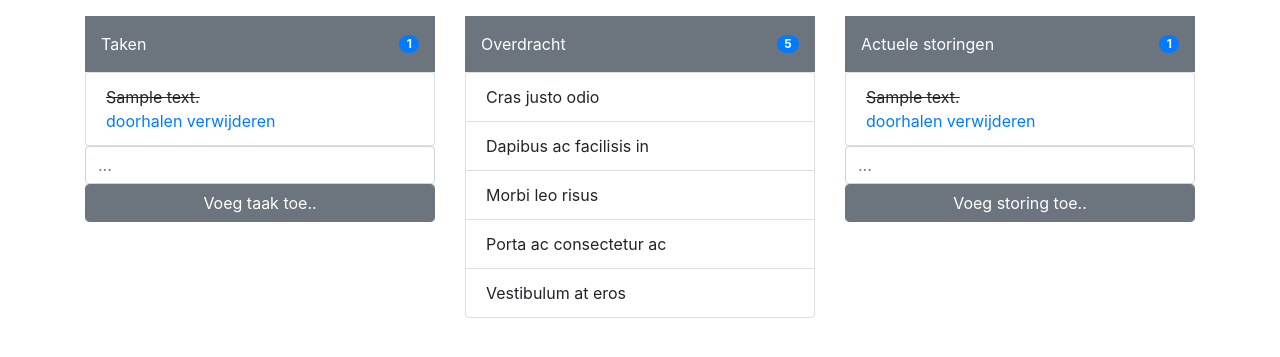
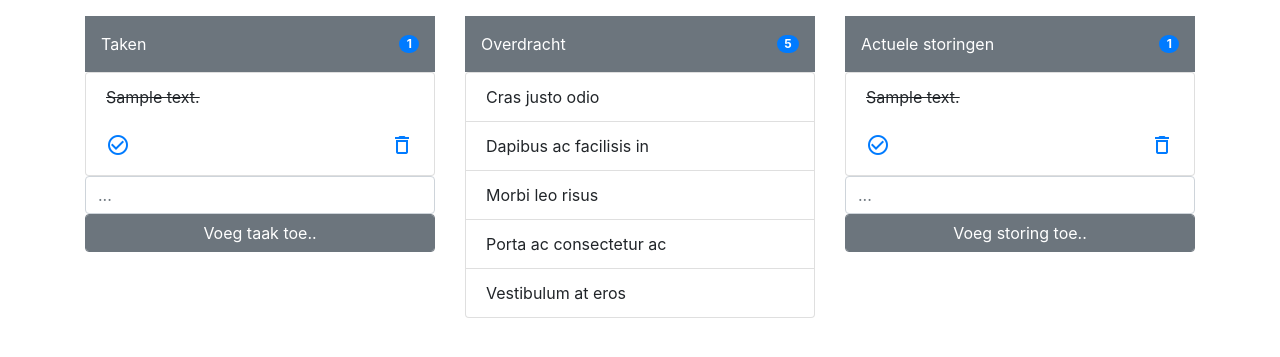
Before and after one commit to RadiantUser/flask-simple-todo, a Flask app: page / in a window 1280 px wide. Shown: the part 56-413 px from the top of the page. Run offline with Flask 2, Linux system fonts and the light colour scheme; tables that the repository leaves empty hold one stand-in row (values such as "Sample post"); some libraries are stand-ins or nearby versions.

Commit message:
Iconen toegevoegd

```diff
--- a/templates/base.html
+++ b/templates/base.html
@@ -7,7 +7,7 @@
 
     <!-- Bootstrap CSS -->
     <link rel="stylesheet" href="https://stackpath.bootstrapcdn.com/bootstrap/4.4.1/css/bootstrap.min.css" integrity="sha384-Vkoo8x4CGsO3+Hhxv8T/Q5PaXtkKtu6ug5TOeNV6gBiFeWPGFN9MuhOf23Q9Ifjh" crossorigin="anonymous">
-
+    <link href="https://fonts.googleapis.com/icon?family=Material+Icons" rel="stylesheet">
     <title></title>
   </head>
   <body>
--- a/templates/list.html
+++ b/templates/list.html
@@ -4,9 +4,9 @@
     <ul class="list-group">
     {% for task in tasks %}
         <li class="list-group-item">
-            {% if task.done %} <strike> {% endif %}{{ task.content }} {% if task.done %} </strike>{% endif %}<br>
-            <a href="/task_done/{{ task.id }}">doorhalen</a>
-            <a href="/task_delete/{{ task.id }}">verwijderen</a>
+            {% if task.done %} <strike> {% endif %}{{ task.content }} {% if task.done %} </strike>{% endif %}<br><br>
+            <a href="/task_done/{{ task.id }}"><i class="material-icons">check_circle_outline</i></a>
+            <a href="/task_delete/{{ task.id }}"><i class="material-icons float-right">delete_outline</i></a>
         </li>
     {% endfor %}
     </ul>
@@ -26,9 +26,9 @@
 <ul class="list-group">
 {% for issue in issues %}
     <li class="list-group-item">
-        {% if issue.done %} <strike> {% endif %}{{ issue.content }} {% if issue.done %} </strike>{% endif %}<br>
-        <a href="/issue_done/{{ issue.id }}">doorhalen</a>
-        <a href="/issue_delete/{{ issue.id }}">verwijderen</a>
+        {% if issue.done %} <strike> {% endif %}{{ issue.content }} {% if issue.done %} </strike>{% endif %}<br><br>
+        <a href="/issue_done/{{ issue.id }}"><i class="material-icons">check_circle_outline</i></a>
+        <a href="/issue_delete/{{ issue.id }}"><i class="material-icons float-right">delete_outline</i></a>
 
     </li>
 {% endfor %}
```
